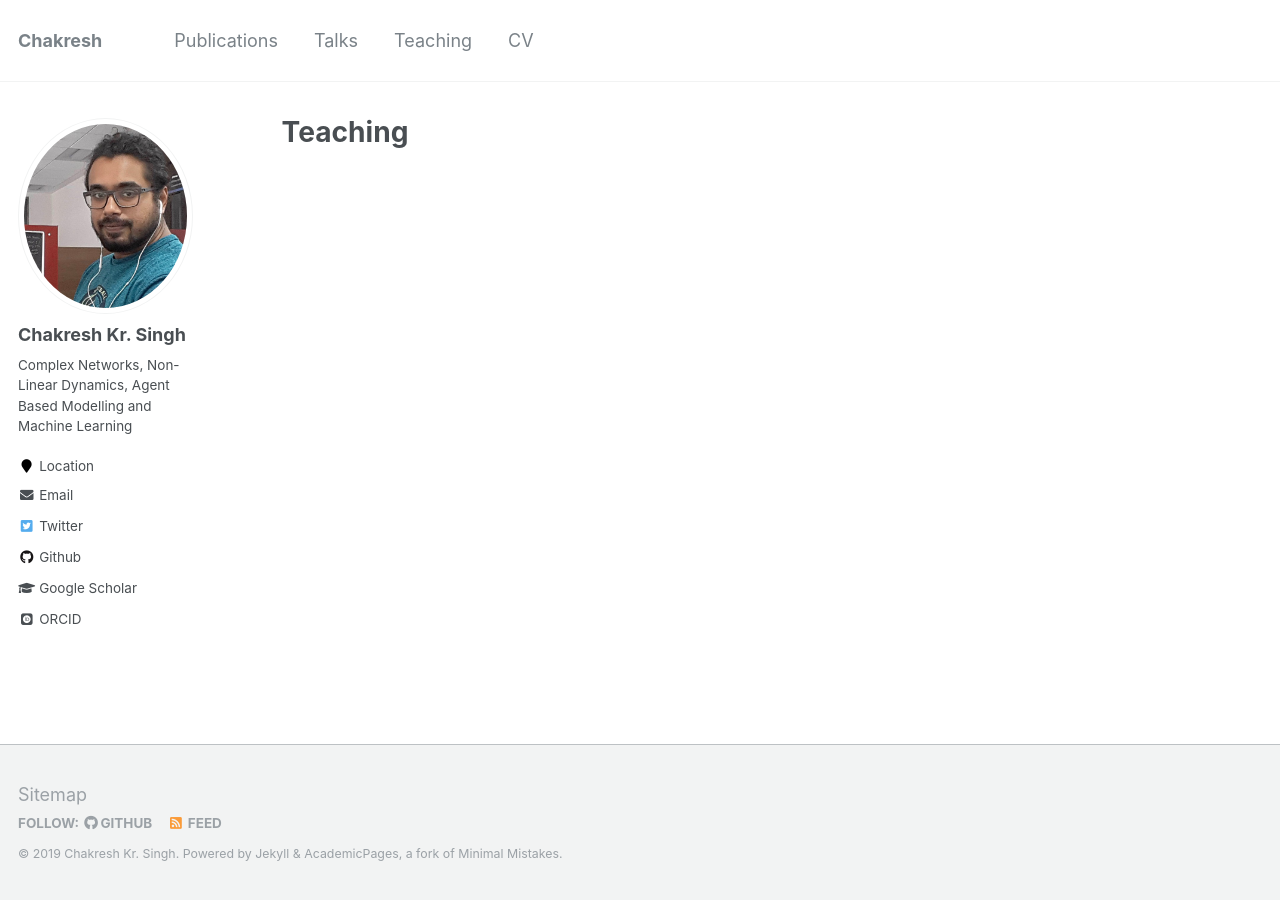
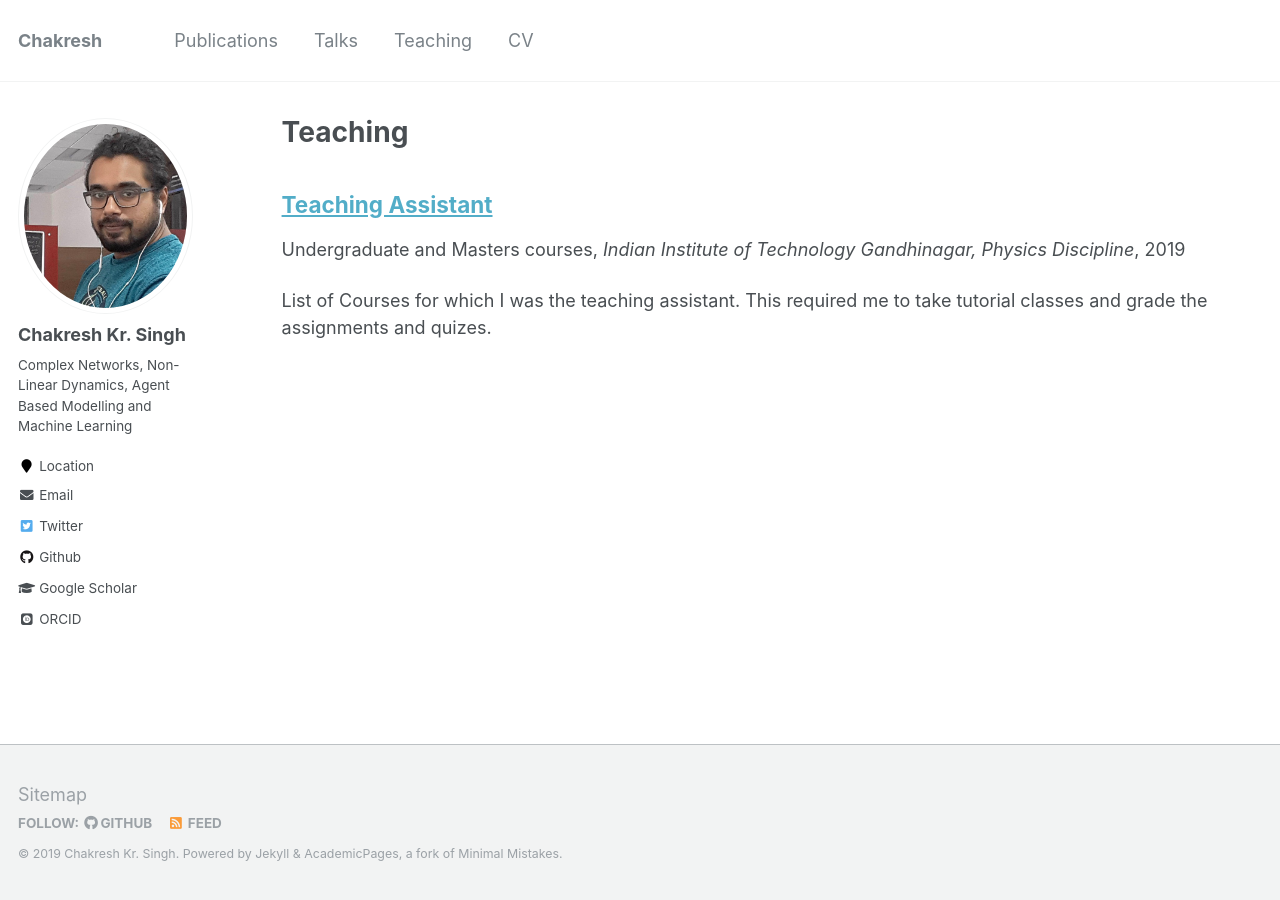
Before and after one commit to ChakreshIITGN/ChakreshIITGN.github.io, a Jekyll site: the page built from _pages/teaching.html, in a window 1280 px wide. Built offline with Jekyll 4.4.1, drawn with Linux system fonts in a browser that asks for light colours; some web fonts are replaced; a file with an impossible date is left out; part of the change alters nothing that is shown.

```diff
--- a/_teaching/2014-19-iitgn-ta.md
+++ b/_teaching/2014-19-iitgn-ta.md
@@ -4,7 +4,7 @@ collection: teaching
 type: "Undergraduate and Masters courses"
 permalink: /teaching/2014-19-iitgn-ta
 venue: "Indian Institute of Technology Gandhinagar, Physics Discipline"
-date: 2014-2019
+# date:
 location: "Gandhinagar, India"
 
 ---
```
